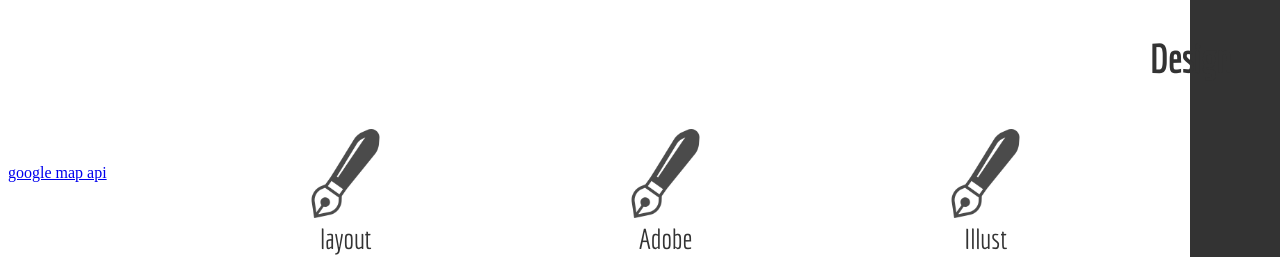
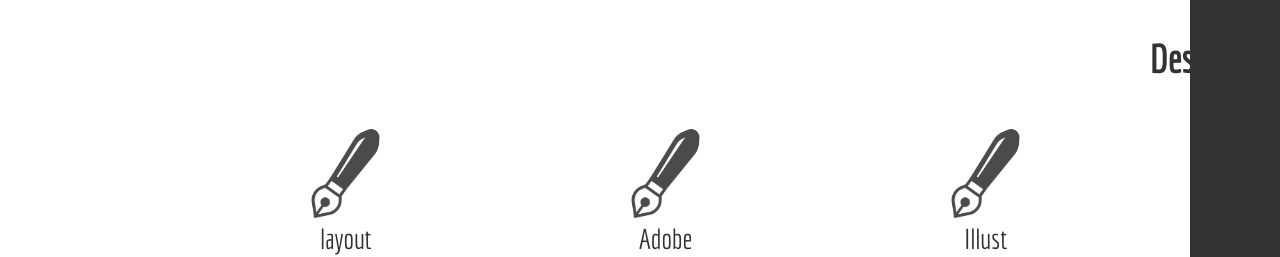
Before and after one commit to Arakata9/Arakata9.github.io, a plain HTML site: page index.html in a window 1280 px wide. Shown: the part 2242-2499 px from the top of the page. Drawn offline with nearby package versions, Linux system fonts and the light colour scheme.

Commit message:
google map work2

```diff
--- a/index.html
+++ b/index.html
@@ -220,7 +220,7 @@
   </div>
 </div>
 
-<a href="mobile/index.html">google map api</a>
+
 </body>
 
 
```
